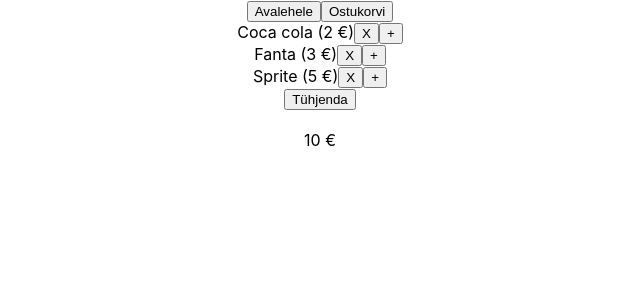
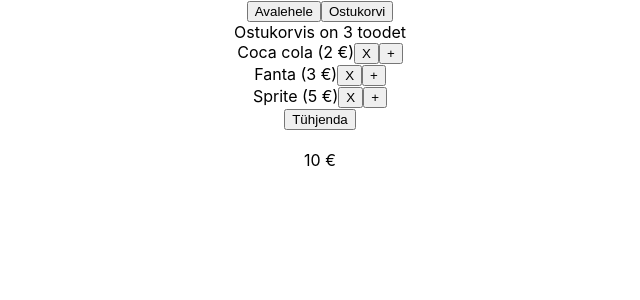
Before and after one commit to vahermihkel/React-04-2022, a React (Create React App) app in the folder veebipood/: page /ostukorv in a window 1280 px wide. Shown: the top 300 px of the page, without its empty margins (320-960 px from the left). Built offline with nearby package versions, Linux system fonts and the light colour scheme.

Commit message:
Firebase

```diff
--- a/veebipood/package.json
+++ b/veebipood/package.json
@@ -6,6 +6,7 @@
     "@testing-library/jest-dom": "^5.16.4",
     "@testing-library/react": "^13.1.1",
     "@testing-library/user-event": "^13.5.0",
+    "firebase": "^9.6.11",
     "react": "^18.0.0",
     "react-dom": "^18.0.0",
     "react-router-dom": "^6.3.0",
--- a/veebipood/src/pages/Avaleht.js
+++ b/veebipood/src/pages/Avaleht.js
@@ -41,6 +41,9 @@
     <button onClick={() => muudaK6ik()}>Muuda kõik</button>
     <button onClick={() => muudaS6na("uus sõna")}>Anna sõnale uus väärtus</button>
     <button onClick={() => muudaKahendV22rtust(!kahendV22rtus)}>Muuda kahendväärtust</button>
+
+    {["Toode1","Toode2"].map(toode => <div>{toode}</div>)}
+
  </div>)
 }
 
--- a/veebipood/src/pages/Ostukorv.js
+++ b/veebipood/src/pages/Ostukorv.js
@@ -30,14 +30,17 @@
   }
 
   return (
-    <div>{ostukorviTooted.map(element =>
+    <div>
+      <div>Ostukorvis on {ostukorviTooted.length} toodet</div>
+      {ostukorviTooted.map(element =>
       <div>
         {element.nimi} ({element.hind} €)
         <button onClick={() => kustuta(element)}>X</button>
         <button onClick={() => lisaOstukorvi(element)}>+</button>
       </div>
     )}
-    <button onClick={() => muudaOstukorvi([])}>Tühjenda</button>
+    { ostukorviTooted.length > 0 &&
+      <button onClick={() => muudaOstukorvi([])}>Tühjenda</button>}
     <br /><br />
     <div>{ arvutakogusumma() } €</div>
     </div>
```
Also changed, not shown: veebipood/database.rules.json (added, +7 -0 lines), veebipood/firebase.json (added), 2 other files (tests, documents, lock files or other folders).
